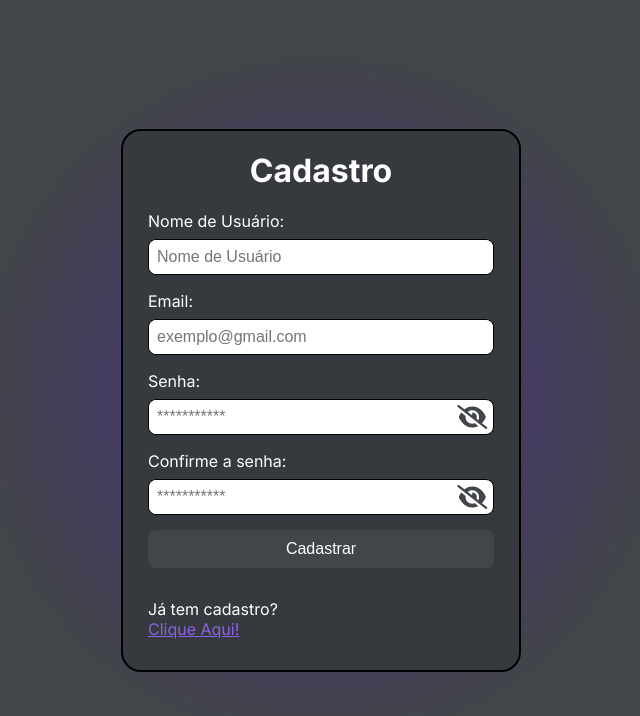
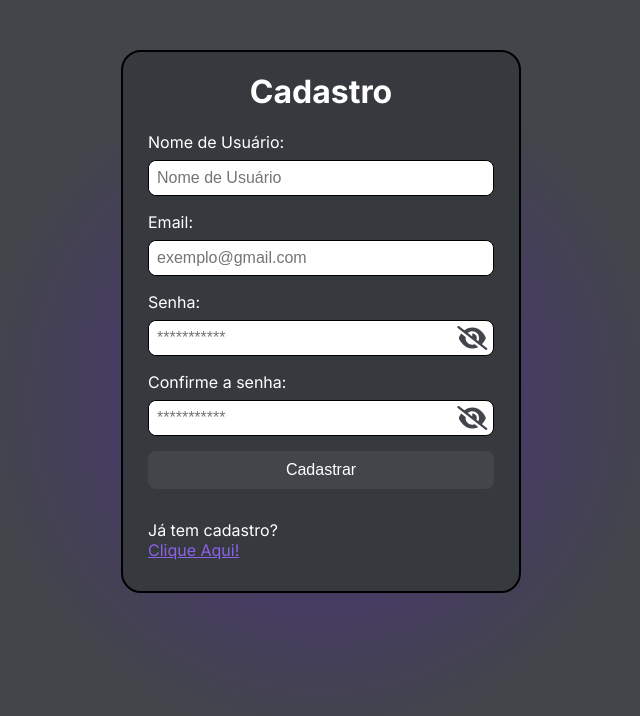
Before and after one commit to GabrielSilveira2026/Pc_Build_UP, a Next.js app: page /cadastro in a window 1280 px wide. Shown: the top 716 px of the page, without its empty margins (319-959 px from the left). Built offline with nearby package versions, Linux system fonts and the light colour scheme.

Commit message:
Ajuste css body para remover margin padrão de navegadores

```diff
--- a/src/app/(usuario)/CadastroLogin.module.css
+++ b/src/app/(usuario)/CadastroLogin.module.css
@@ -1,9 +1,8 @@
 .container {
-    height: 100%;
     display: flex;
     flex-direction: row;
     justify-content: center;
-    align-items: center;
+    padding-top: 50px;
 }
 
 .contentBox {
--- a/src/app/globals.css
+++ b/src/app/globals.css
@@ -14,13 +14,12 @@
 }
 
 html{
-    height: 100vh;
+    height: 100%;
     background-color:var(--background-color-low);
     color-scheme: dark;
     background: radial-gradient(350px circle, var(--primary-color-low), #424549);
 }
 
 body{
-    height: 100%;
-    margin: 0;
+    margin:0
 }
```
